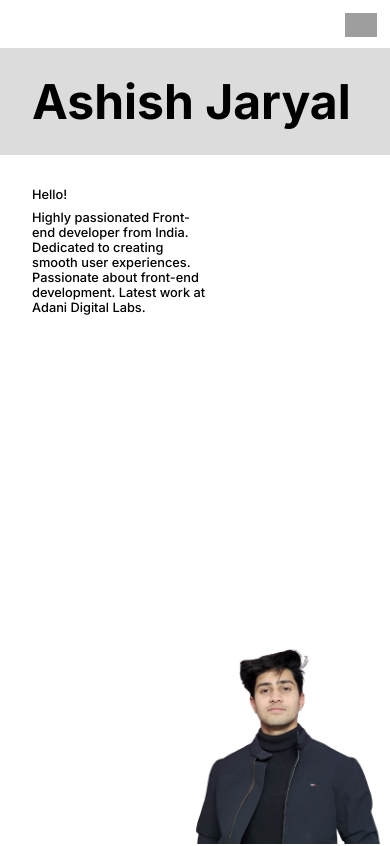
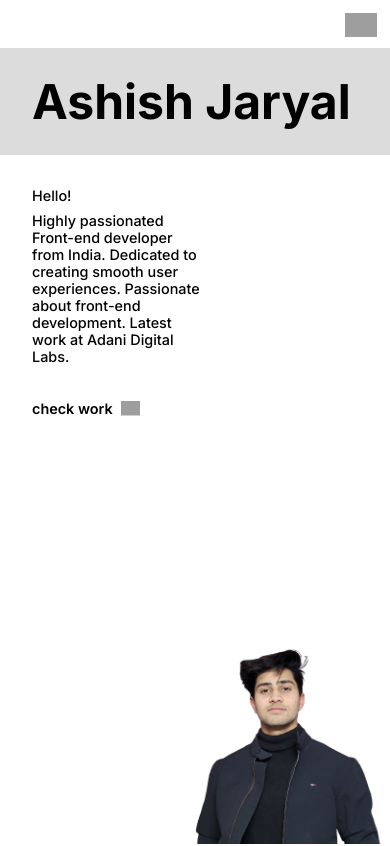
Before and after one commit to Ashu0126/portfolio_project, a Next.js app: page / in a window 390 px wide. Shown: the top 846 px of the page. Built offline with nearby package versions, Linux system fonts and the light colour scheme; grey boxes are pictures that could not be loaded.

Commit message:
links updated

```diff
--- a/src/components/organisms/HeroBanner/index.module.scss
+++ b/src/components/organisms/HeroBanner/index.module.scss
@@ -3,10 +3,41 @@
 .main {
   height: 100vh;
 
+  .info {
+    a {
+      animation: moveDown infinite 1.5s;
+      background-color: transparent;
+      margin-left: 4rem;
+      display: flex;
+      justify-content: center;
+      align-items: center;
+      gap: 0.5rem;
+      font-size: 1rem;
+      font-weight: 600;
+      border: none;
+
+      img {
+        width: 1.2rem;
+      }
+    }
+  }
+
+  @keyframes moveDown {
+    0% {
+      transform: translateY(0.3rem);
+    }
+    50% {
+      transform: translateY(0rem);
+    }
+    100% {
+      transform: translateY(0.3rem);
+    }
+  }
+
   .aboutMe {
     display: grid;
     width: 45%;
-    margin: 3rem 4rem;
+    margin: 2rem 4rem;
     font-weight: 500;
     font-size: 1.1rem;
     span {
@@ -24,8 +55,17 @@
 @media (max-width: 750px) {
   .main {
     width: 100%;
+
+    .info {
+      a {
+        justify-content: flex-start;
+        margin-left: 2rem;
+        font-size: 0.9rem;
+      }
+    }
+
     .aboutMe {
-      font-size: 0.8rem;
+      font-size: 0.9rem;
       margin: 2rem;
     }
 
--- a/src/components/organisms/HeroBanner/index.tsx
+++ b/src/components/organisms/HeroBanner/index.tsx
@@ -11,6 +11,13 @@ const HeroBanner = () => {
           Dedicated to creating smooth user experiences. Passionate about
           front-end development. Latest work at Adani Digital Labs.
         </div>
+        <a href="#work">
+          check work
+          <img
+            src="https://cdn-icons-png.flaticon.com/512/159/159666.png"
+            alt=""
+          />
+        </a>
         <div>
           <img className={style.photoMe} src="/img/me.png" alt="" />
         </div>
--- a/src/components/organisms/MyWork/index.tsx
+++ b/src/components/organisms/MyWork/index.tsx
@@ -6,7 +6,7 @@ import Link from "next/link";
 
 const MyWork = () => {
   return (
-    <div className={style.latestWork}>
+    <div className={style.latestWork} id="work">
       <h1>{pageData.heading}</h1>
       {pageData?.works?.map((work, index) => {
         return (
--- a/src/styles/globals.scss
+++ b/src/styles/globals.scss
@@ -1,4 +1,12 @@
+@import "./variables.scss";
+
 * {
   padding: 0;
   margin: 0;
+  scroll-behavior: smooth;
 }
+
+a {
+  color: $text-color;
+  text-decoration: none;
+}
```
